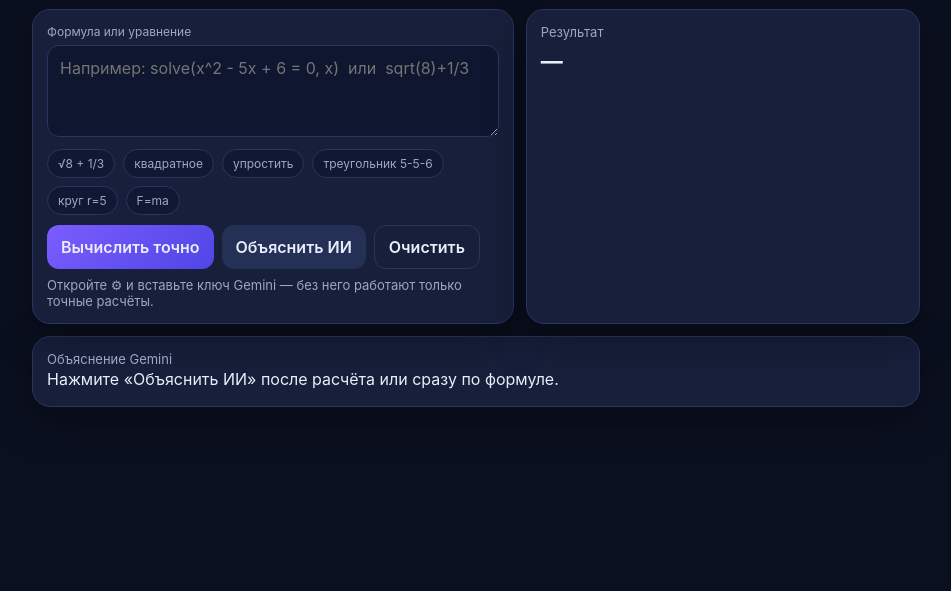
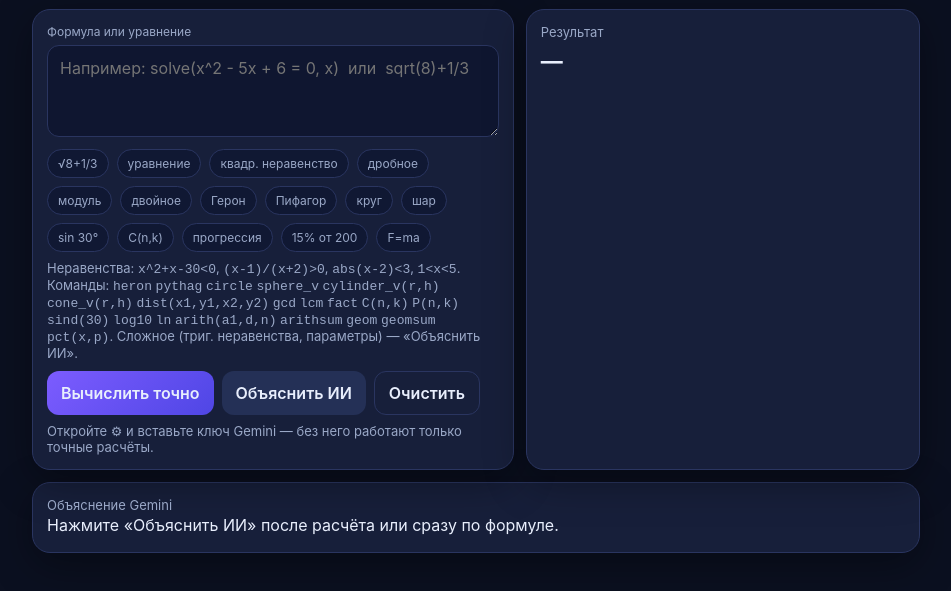
Before and after one commit to alpenuga/formula-ai, a plain HTML site: page index.html in a window 1280 px wide. Shown: the part 125-716 px from the top of the page, without its empty margins (164-1115 px from the left). Drawn offline with nearby package versions, Linux system fonts and the light colour scheme.

Commit message:
Update index.html

```diff
--- a/index.html
+++ b/index.html
@@ -35,14 +35,31 @@
         <div class="card">
           <label for="expr">Формула или уравнение</label>
           <textarea id="expr" placeholder="Например: solve(x^2 - 5x + 6 = 0, x)  или  sqrt(8)+1/3"></textarea>
-          <div class="examples">
-            <span class="chip" data-ex="sqrt(8)+1/3">√8 + 1/3</span>
-            <span class="chip" data-ex="solve(x^2-5x+6=0,x)">квадратное</span>
-            <span class="chip" data-ex="simplify((x^2-1)/(x-1))">упростить</span>
-            <span class="chip" data-ex="heron(5,5,6)">треугольник 5-5-6</span>
-            <span class="chip" data-ex="circle(5)">круг r=5</span>
+         <div class="examples">
+            <span class="chip" data-ex="sqrt(8)+1/3">√8+1/3</span>
+            <span class="chip" data-ex="x^2-5x+6=0">уравнение</span>
+            <span class="chip" data-ex="x^2+x-30<0">квадр. неравенство</span>
+            <span class="chip" data-ex="(x-1)/(x+2)>0">дробное</span>
+            <span class="chip" data-ex="abs(x-2)<3">модуль</span>
+            <span class="chip" data-ex="1<x<=5">двойное</span>
+            <span class="chip" data-ex="heron(5,5,6)">Герон</span>
+            <span class="chip" data-ex="pythag(3,4)">Пифагор</span>
+            <span class="chip" data-ex="circle(5)">круг</span>
+            <span class="chip" data-ex="sphere_v(3)">шар</span>
+            <span class="chip" data-ex="sind(30)">sin 30°</span>
+            <span class="chip" data-ex="C(10,3)">C(n,k)</span>
+            <span class="chip" data-ex="arithsum(2,3,10)">прогрессия</span>
+            <span class="chip" data-ex="pct(200,15)">15% от 200</span>
             <span class="chip" data-ex="F=m*a | m=2; a=9.8">F=ma</span>
           </div>
+          <p class="muted" style="margin:8px 0 0">
+            Неравенства: <code>x^2+x-30&lt;0</code>, <code>(x-1)/(x+2)&gt;0</code>, <code>abs(x-2)&lt;3</code>, <code>1&lt;x&lt;5</code>.
+            Команды: <code>heron</code> <code>pythag</code> <code>circle</code> <code>sphere_v</code> <code>cylinder_v(r,h)</code>
+            <code>cone_v(r,h)</code> <code>dist(x1,y1,x2,y2)</code> <code>gcd</code> <code>lcm</code> <code>fact</code>
+            <code>C(n,k)</code> <code>P(n,k)</code> <code>sind(30)</code> <code>log10</code> <code>ln</code>
+            <code>arith(a1,d,n)</code> <code>arithsum</code> <code>geom</code> <code>geomsum</code> <code>pct(x,p)</code>.
+            Сложное (триг. неравенства, параметры) — «Объяснить ИИ».
+          </p>
           <div class="row">
             <button class="btn primary" id="calcBtn">Вычислить точно</button>
             <button class="btn secondary" id="explainBtn">Объяснить ИИ</button>
```
